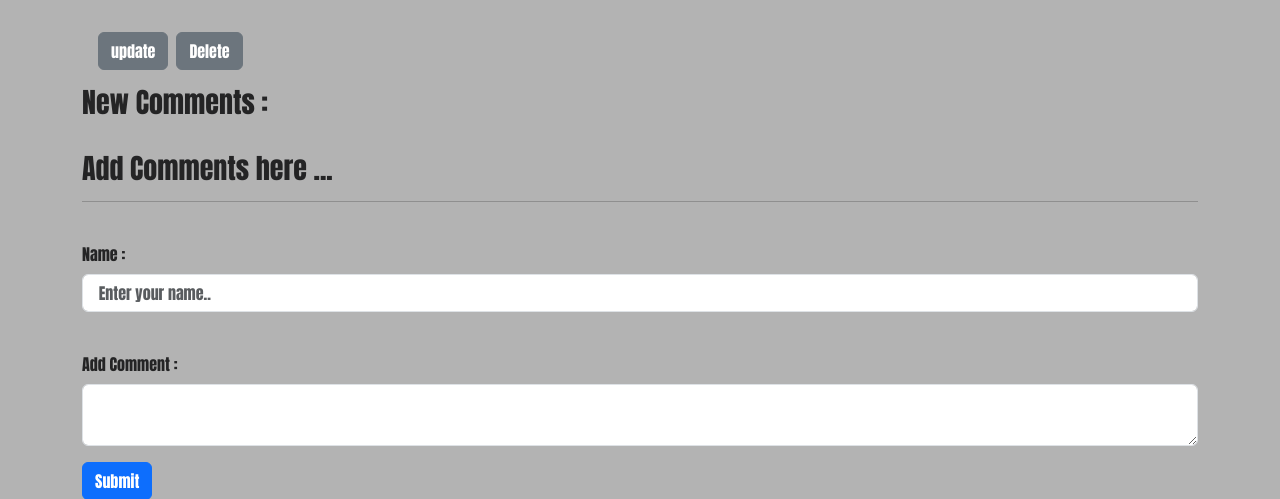
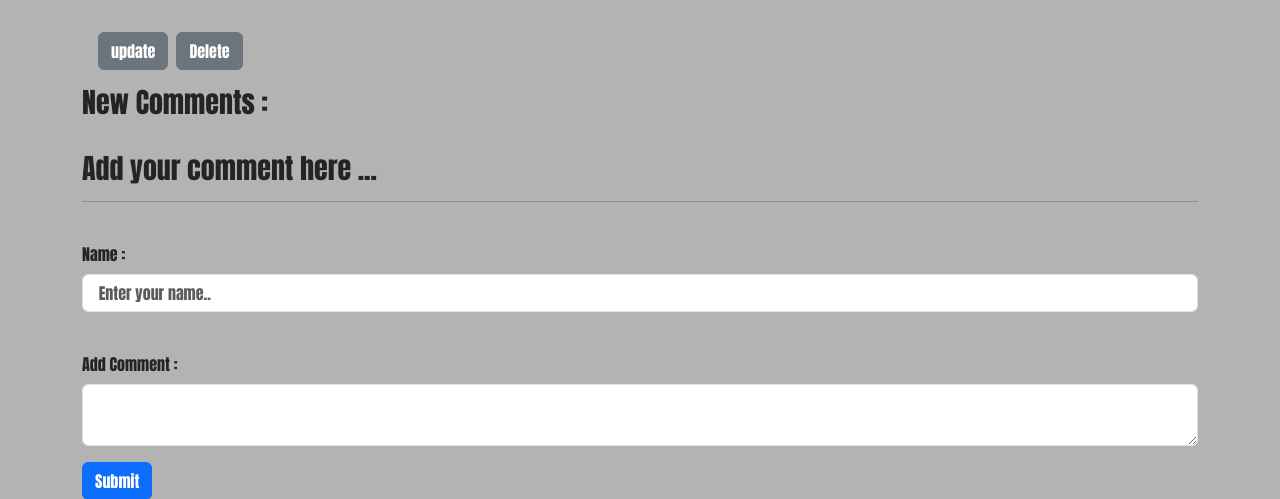
Before and after one commit to TUWAIQ-PYTHON-5/LAB_ORM_2.5_Relations, a Django app: template BlogWebsite/blog/templates/blog/detail.html in a window 1280 px wide. Shown: the part 217-716 px from the top of the page. Run offline with Django 4.2, Linux system fonts and the light colour scheme; the template is opened without the code that fills it, so the values that code supplies are empty.

Commit message:
lab ORM .

```diff
--- a/BlogWebsite/blog/templates/blog/detail.html
+++ b/BlogWebsite/blog/templates/blog/detail.html
@@ -9,13 +9,6 @@ Details for {{ blog.Title }}
 
 
 {% block content %}
-
-<style>
-
-
-</style>
-
-
 
 <br>
 <div class="container">
@@ -55,7 +48,7 @@ Details for {{ blog.Title }}
 
 <div class="container">
   <br>
-  <h3>Add Comments here ...</h3> <hr> <br>
+  <h3>Add your comment here ...</h3> <hr> <br>
   <form action="{%url 'blog:add_comment' blog.id  %}" method="post">
     {% csrf_token %}
     <div class="mb-3">
@@ -70,12 +63,4 @@ Details for {{ blog.Title }}
        <input class="btn btn-primary" type="submit" value="Submit">
   </form>
   </div>
-
-
-
-
-
-
-
-
 {% endblock %}
```
Also changed, not shown: BlogWebsite/blog/views.py (+5 -5 lines).
